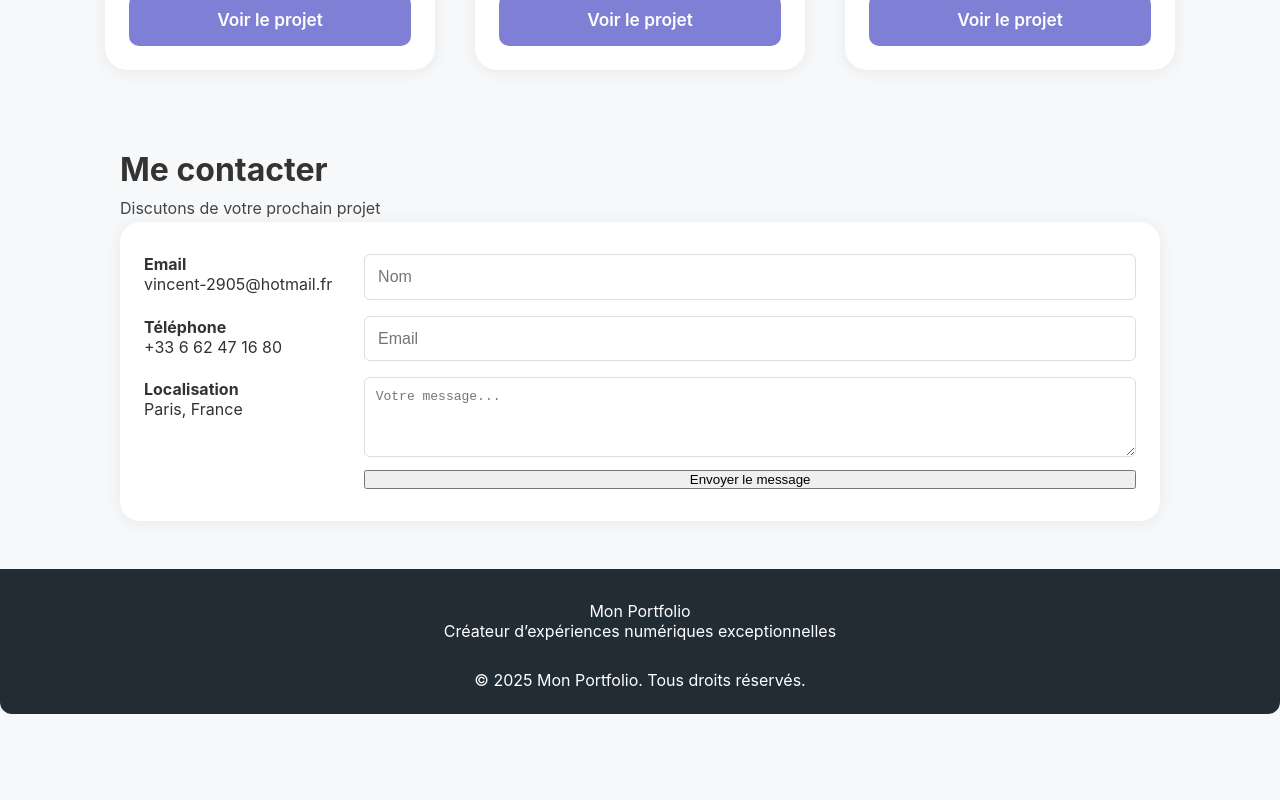
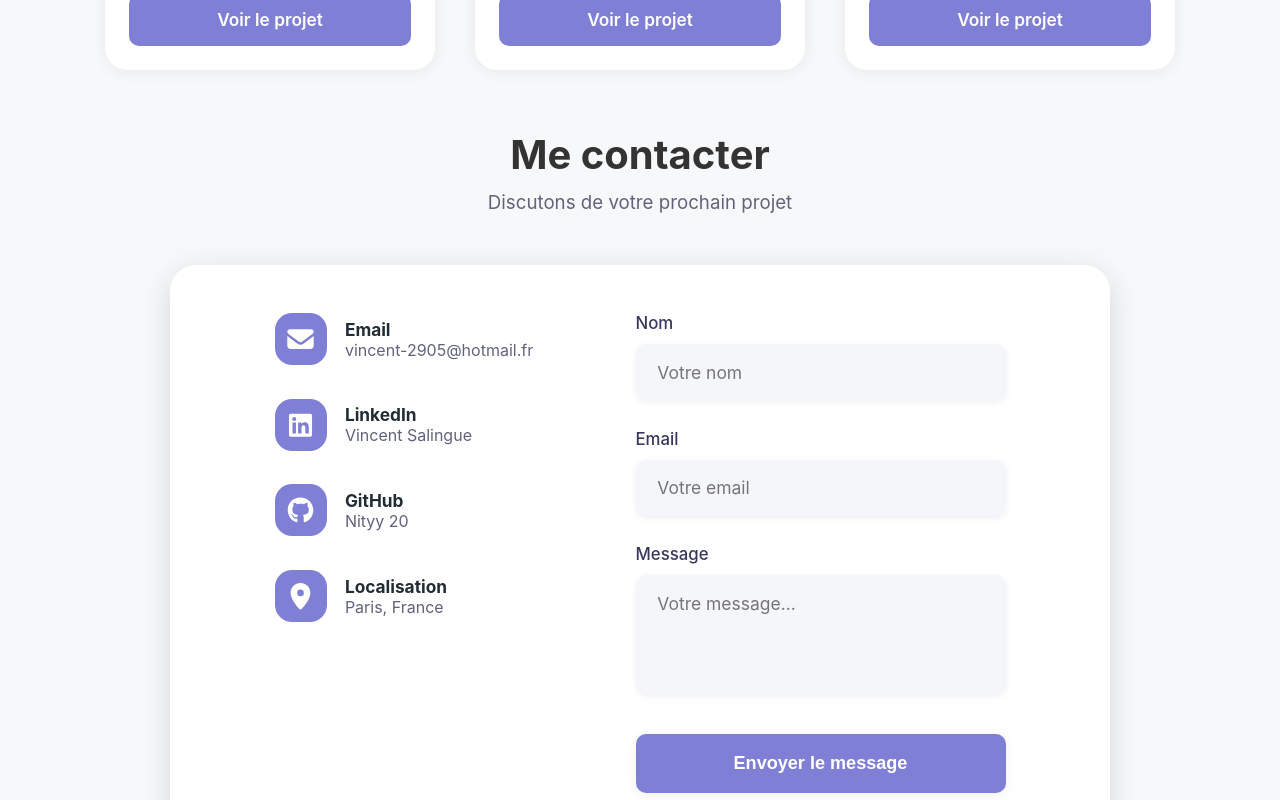
Before and after one commit to Nityy20/Portfolio, a React (Vite) app: page / in a window 1280 px wide. Shown: the part 1120-1920 px from the top of the page. Before the commit the page ends 1834 px from the top, so only its background shows below. Built offline with nearby package versions, Linux system fonts and the light colour scheme.

Commit message:
modif contact

```diff
--- a/src/components/Contact.jsx
+++ b/src/components/Contact.jsx
@@ -1,35 +1,80 @@
 import React from "react";
+import { FontAwesomeIcon } from "@fortawesome/react-fontawesome";
+import { faEnvelope, faLocationDot } from "@fortawesome/free-solid-svg-icons";
+import { faLinkedin, faGithub } from "@fortawesome/free-brands-svg-icons";
 
 export default function Contact() {
   return (
-    <section className="contact" id="contact">
-      <h2>Me contacter</h2>
-      <p>Discutons de votre prochain projet</p>
-      <div className="contact__container">
-        <div className="contact__info">
-          <div>
-            <b>Email</b>
-            <br />
-            vincent-2905@hotmail.fr
+    <section className="contact">
+      <h2 className="contact__title">Me contacter</h2>
+      <p className="contact__subtitle">Discutons de votre prochain projet</p>
+      <div className="contact__card">
+        <div className="contact__infos">
+          <div className="contact__info">
+            <span className="contact__icon">
+              <FontAwesomeIcon icon={faEnvelope} />
+            </span>
+            <div>
+              <div className="contact__label">Email</div>
+              <div className="contact__item-value">vincent-2905@hotmail.fr</div>
+            </div>
           </div>
-          <div>
-            <b>Téléphone</b>
-            <br />
-            +33 6 62 47 16 80
+          <div className="contact__info">
+            <span className="contact__icon">
+              <FontAwesomeIcon icon={faLinkedin} />
+            </span>
+            <div>
+              <div className="contact__label">LinkedIn</div>
+              <a
+                href="https://www.linkedin.com/in/vincent-salingue/"
+                target="_blank"
+                rel="noopener noreferrer"
+                className="contact__item-value contact__link"
+              >
+                Vincent Salingue
+              </a>
+            </div>
           </div>
-          <div>
-            <b>Localisation</b>
-            <br />
-            Paris, France
+          <div className="contact__info">
+            <span className="contact__icon">
+              <FontAwesomeIcon icon={faGithub} />
+            </span>
+            <div>
+              <div className="contact__label">GitHub</div>
+              <a
+                href="https://github.com/Nityy20"
+                target="_blank"
+                rel="noopener noreferrer"
+                className="contact__item-value contact__link"
+              >
+                Nityy 20
+              </a>
+            </div>
+          </div>
+          <div className="contact__info">
+            <span className="contact__icon">
+              <FontAwesomeIcon icon={faLocationDot} />
+            </span>
+            <div>
+              <div className="contact__label">Localisation</div>
+              <div className="contact__item-value">Paris, France</div>
+            </div>
           </div>
         </div>
-        <form className="contact__form" onSubmit={(e) => e.preventDefault()}>
-          <input type="text" placeholder="Nom" />
-          <input type="email" placeholder="Email" />
-          <textarea placeholder="Votre message..." />
-          <button className="btn" type="submit">
-            Envoyer le message
-          </button>
+        <form className="contact__form">
+          <label>
+            Nom
+            <input type="text" placeholder="Votre nom" required />
+          </label>
+          <label>
+            Email
+            <input type="email" placeholder="Votre email" required />
+          </label>
+          <label>
+            Message
+            <textarea rows={4} placeholder="Votre message..." required />
+          </label>
+          <button type="submit">Envoyer le message</button>
         </form>
       </div>
     </section>
--- a/src/styles/components/_contact.scss
+++ b/src/styles/components/_contact.scss
@@ -1,40 +1,133 @@
 @use "../abstracts/variables";
 
 .contact {
-  margin: 3em auto;
-  padding: 0 2em;
-  h2 {
-    font-size: 2em;
+  &__title {
+    font-size: 2.5em;
+    font-weight: bold;
+    text-align: center;
     margin-bottom: 0.2em;
+    margin-top: 0.7em;
   }
-  &__container {
+  &__subtitle {
+    text-align: center;
+    color: #60637b;
+    font-size: 1.17em;
+    margin-bottom: 2.5em;
+  }
+
+  &__card {
+    margin: 0 auto;
+    background: #fff;
+    border-radius: 26px;
+    box-shadow: 0 8px 32px #0002;
     display: flex;
-    gap: 2em;
+    gap: 6em;
+    justify-content: center;
     align-items: flex-start;
-    flex-wrap: wrap;
-    background: #fff;
-    padding: 2em 1.5em;
-    border-radius: 20px;
-    box-shadow: variables.$shadow;
+    max-width: 940px;
+    padding: 3em 3.5em 2.7em 3.5em;
+    margin-bottom: 3em;
   }
-  &__info > div {
-    margin-bottom: 1.4em;
-  }
-  &__form {
-    flex: 1;
-    min-width: 300px;
+
+  &__infos {
     display: flex;
     flex-direction: column;
+    gap: 2.1em;
+    min-width: 265px;
   }
-  &__form input,
-  &__form textarea {
-    margin-bottom: 1em;
-    border-radius: 6px;
-    border: 1px solid #ddd;
-    padding: 0.8em;
+
+  &__info {
+    display: flex;
+    align-items: center;
+    gap: 1.15em;
+  }
+
+  &__icon {
+    background: #7f7fd5;
+    color: #fff;
+    border-radius: 17px;
+    width: 52px;
+    height: 52px;
+    display: flex;
+    align-items: center;
+    justify-content: center;
+    font-size: 1.65em;
+    flex-shrink: 0;
+  }
+
+  &__label {
+    font-weight: 700;
+    font-size: 1.08em;
+    color: #222c35;
+  }
+  &__item-value {
+    color: #60637b;
     font-size: 1em;
+    word-break: break-all;
   }
-  &__form textarea {
-    min-height: 80px;
+
+  &__link {
+    color: #60637b;
+    text-decoration: none;
+    transition: color 0.15s;
+    &:hover {
+      color: #7f7fd5;
+      text-decoration: underline;
+    }
+  }
+
+  &__form {
+    display: flex;
+    flex-direction: column;
+    gap: 1.5em;
+    min-width: 370px;
+    width: 370px;
+    label {
+      font-weight: 500;
+      color: #38385f;
+      font-size: 1.05em;
+      margin-bottom: 0.28em;
+      display: flex;
+      flex-direction: column;
+      gap: 0.65em;
+    }
+    input,
+    textarea {
+      background: #f5f6fa;
+      border: none;
+      border-radius: 11px;
+      padding: 1em 1.25em;
+      font-size: 1.04em;
+      color: #222c35;
+      font-family: inherit;
+      outline: none;
+      transition: box-shadow 0.13s;
+      box-shadow: 0 2px 7px #0001;
+      resize: none;
+    }
+    textarea {
+      min-height: 85px;
+      max-width: 100%;
+    }
+    input:focus,
+    textarea:focus {
+      box-shadow: 0 0 0 2px #b1b4f5;
+    }
+    button[type="submit"] {
+      margin-top: 0.6em;
+      background: #7f7fd5;
+      color: #fff;
+      border: none;
+      border-radius: 10px;
+      padding: 1.05em 0;
+      font-size: 1.13em;
+      font-weight: 700;
+      cursor: pointer;
+      transition: background 0.15s;
+      box-shadow: 0 2px 12px #0001;
+      &:hover {
+        background: #6767c8;
+      }
+    }
   }
 }
```
Also changed, not shown: package.json (+4 -3 lines), 1 other file (tests, documents, lock files or other folders).
